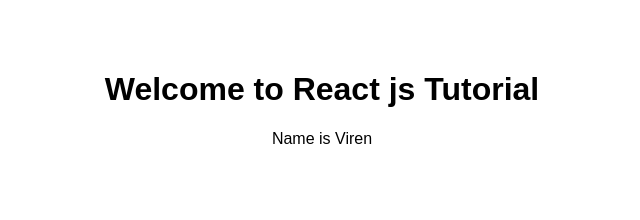
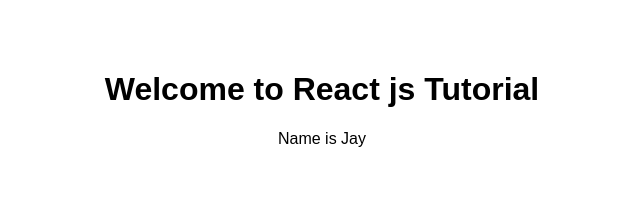
Before and after one commit to Virendra1807/AllReactProjects, a React (Create React App) app in the folder nike-landing-page/: page / in a window 1280 px wide. Shown: the top 220 px of the page, without its empty margins (318-958 px from the left). Built offline with nearby package versions, Linux system fonts and the light colour scheme.

Commit message:
Props in React

```diff
--- a/nike-landing-page/src/App.js
+++ b/nike-landing-page/src/App.js
@@ -20,7 +20,7 @@
       <div className="App">
         <div className="header">
           {/* <Header /> */}
-          <Props name="Viren" title="React js Tutorial" />
+          <Props title="React js Tutorial" />
         {/* <EmojiPicker arr={list} /> */}
         {/* <Footer/> */}
           {/* {user} */}
--- a/nike-landing-page/src/components/Props.jsx
+++ b/nike-landing-page/src/components/Props.jsx
@@ -11,7 +11,7 @@
 
 Props.defaultProps={
     title:"Hello",
-    name : "Kiran"
+    name : "Jay"
 }
 
 export default Props
```
